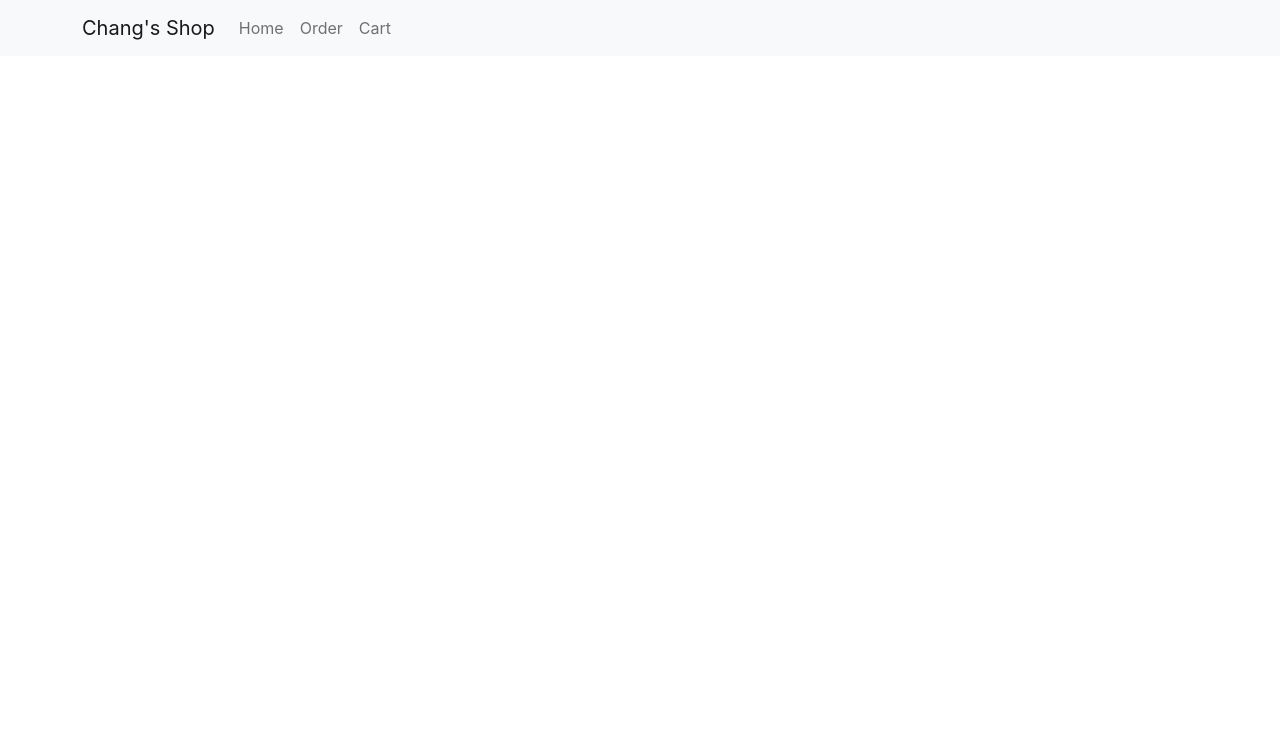
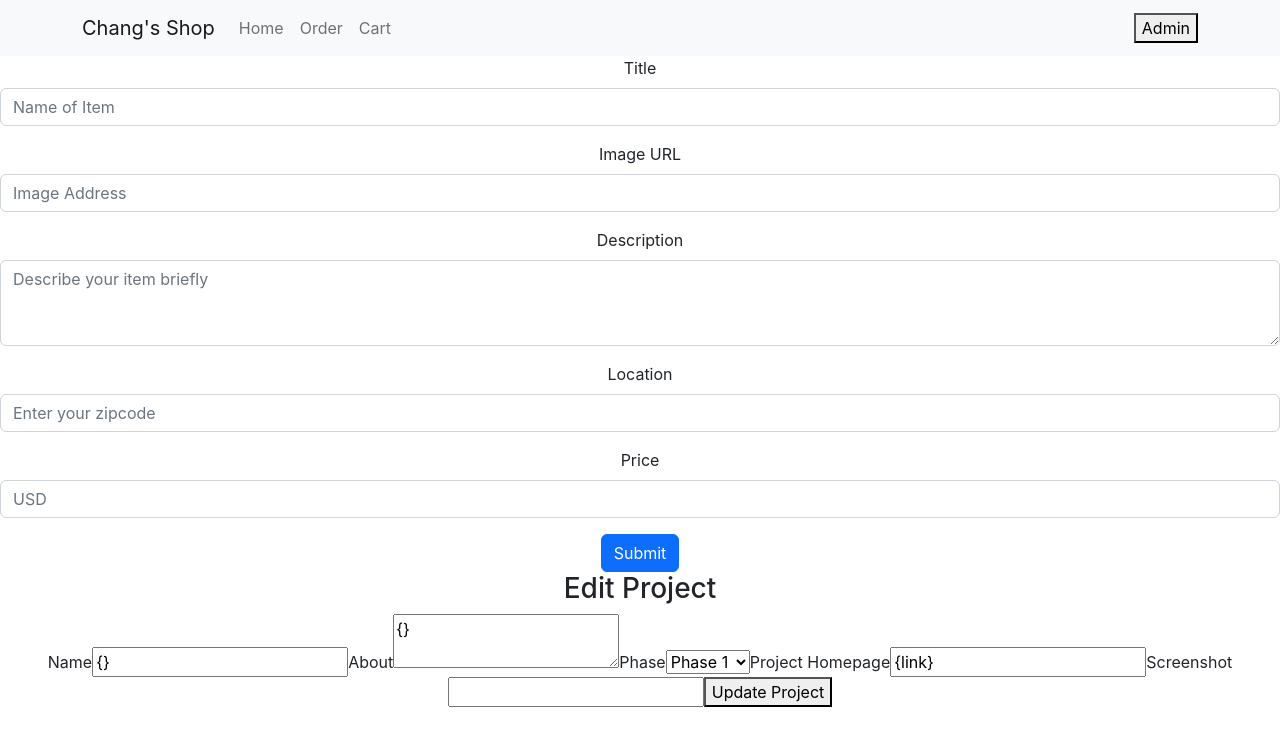
Before and after one commit to rinic75/phase-2-project, a React (Create React App) app: page /new in a window 1280 px wide. Shown: the top 746 px of the page. Built offline with nearby package versions, Linux system fonts and the light colour scheme; data requests are answered from the project's data file.

Commit message:
setup admin button

```diff
--- /dev/null
+++ b/src/components/AddNew.js
@@ -0,0 +1,77 @@
+import React from "react";
+import { Form, Button } from "react-bootstrap";
+
+function AddNew() {
+  return(
+    <div>
+    <Form>
+      <Form.Group className="mb-3" controlId="title">
+        <Form.Label>Title</Form.Label>
+        <Form.Control type="text" placeholder="Name of Item" />
+      </Form.Group>
+      <Form.Group className="mb-3" controlId="imageUrl">
+        <Form.Label>Image URL</Form.Label>
+        <Form.Control type="text" placeholder="Image Address" />
+      </Form.Group>
+      <Form.Group className="mb-3" controlId="description">
+        <Form.Label>Description</Form.Label>
+        <Form.Control as="textarea" rows={3} placeholder="Describe your item briefly"/>
+      </Form.Group>
+      <Form.Group className="mb-3" controlId="imageUrl">
+        <Form.Label>Location</Form.Label>
+        <Form.Control type="text" placeholder="Enter your zipcode" />
+      </Form.Group>
+      <Form.Group className="mb-3" controlId="Price">
+        <Form.Label>Price</Form.Label>
+        <Form.Control type="text" placeholder="USD" />
+      </Form.Group>
+      <Button variant="primary" type="submit">
+        Submit
+      </Button>
+    </Form>
+    <form className="form" autoComplete="off">
+      <h3>Edit Project</h3>
+
+      <label htmlFor="name">Name</label>
+      <input
+        type="text"
+        id="name"
+        name="name"
+        value="{}"
+      />
+
+      <label htmlFor="about">About</label>
+      <textarea id="about" name="about" value="{} "/>
+
+      <label htmlFor="phase">Phase</label>
+      <select name="phase" id="phase" value="{}" >
+        <option value="1">Phase 1</option>
+        <option value="2">Phase 2</option>
+        <option value="3">Phase 3</option>
+        <option value="4">Phase 4</option>
+        <option value="5">Phase 5</option>
+      </select>
+
+      <label htmlFor="link">Project Homepage</label>
+      <input
+        type="text"
+        id="link"
+        name="link"
+        value="{link}"
+      />
+
+      <label htmlFor="image">Screenshot</label>
+      <input
+        type="text"
+        id="image"
+        name="image"
+        value=""
+      />
+
+      <button type="submit">Update Project</button>
+    </form>
+    </div>
+  )
+}
+
+export default AddNew
--- a/src/components/App.js
+++ b/src/components/App.js
@@ -5,6 +5,7 @@ import NavBar from './NavBar';
 import { Route, Switch } from 'react-router-dom';
 import MainPage from './MainPage';
 import OrderPage from './OrderPage';
+import AddNew from './AddNew';
 
 function App() {
   const [items, setItems] = useState([])
@@ -29,8 +30,8 @@ function App() {
         <Route path="/cart">
           <div>Cart Page</div>
         </Route>
-        <Route path="/about">
-          <div>About Page</div>
+        <Route path="/new">
+          <AddNew />
         </Route>
       </Switch>
     </div>
--- a/src/components/NavBar.js
+++ b/src/components/NavBar.js
@@ -1,10 +1,11 @@
-import React from "react";
+import React, { useState } from "react";
 import Container from 'react-bootstrap/Container';
 import Nav from 'react-bootstrap/Nav';
 import Navbar from 'react-bootstrap/Navbar';
 import { Link } from "react-router-dom";
 
 function NavBar() {
+  const [admin, setAdmin] = useState(false)
   return(
     <Navbar bg="light" variant="light">
         <Container>
@@ -13,7 +14,10 @@ function NavBar() {
             <Nav.Link as={Link} to="/">Home</Nav.Link>
             <Nav.Link as={Link} to="/order">Order</Nav.Link>
             <Nav.Link as={Link} to="/cart">Cart</Nav.Link>
+            {admin? <Nav.Link as={Link} to="/new">Add</Nav.Link> : null}
+
           </Nav>
+          <button onClick={()=>setAdmin(prev=>!prev)}>Admin</button>
         </Container>
       </Navbar>
   )
```
